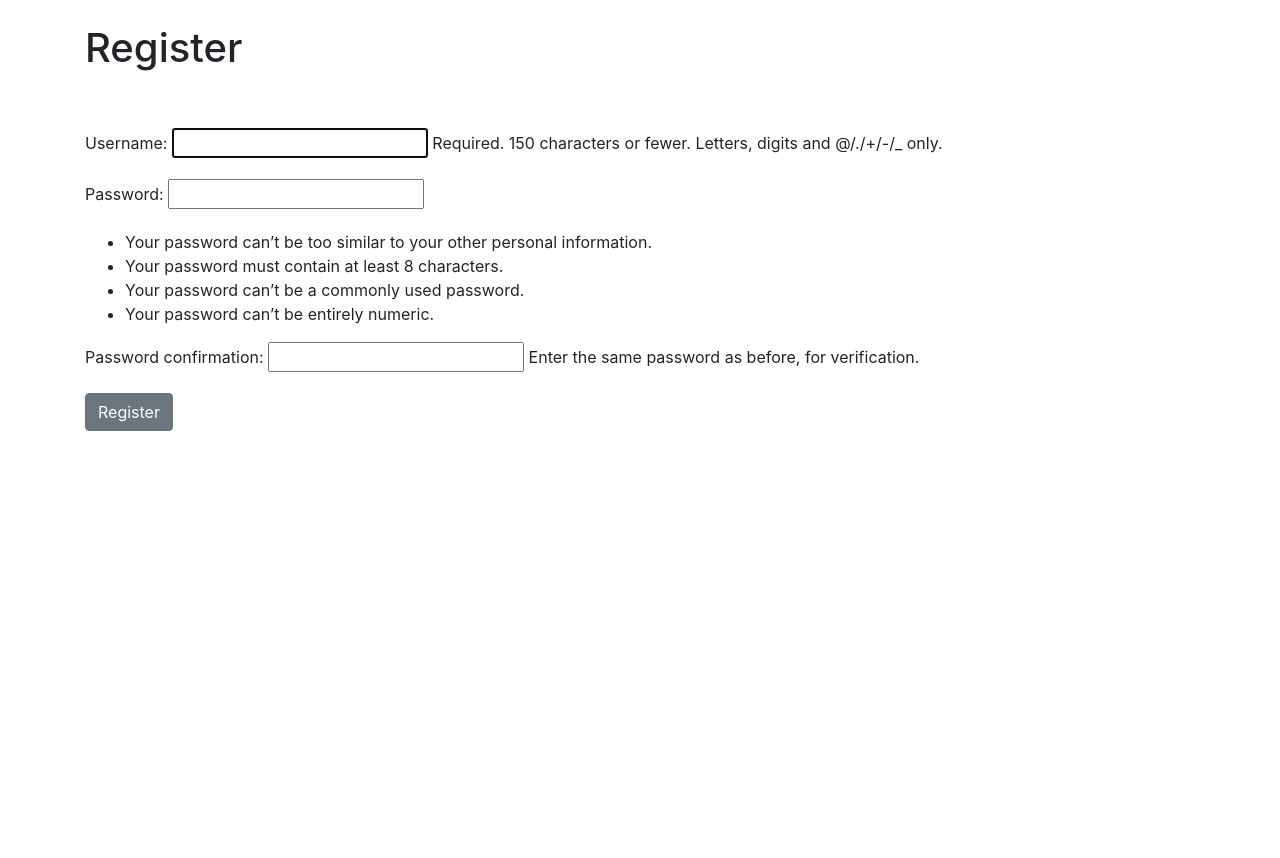
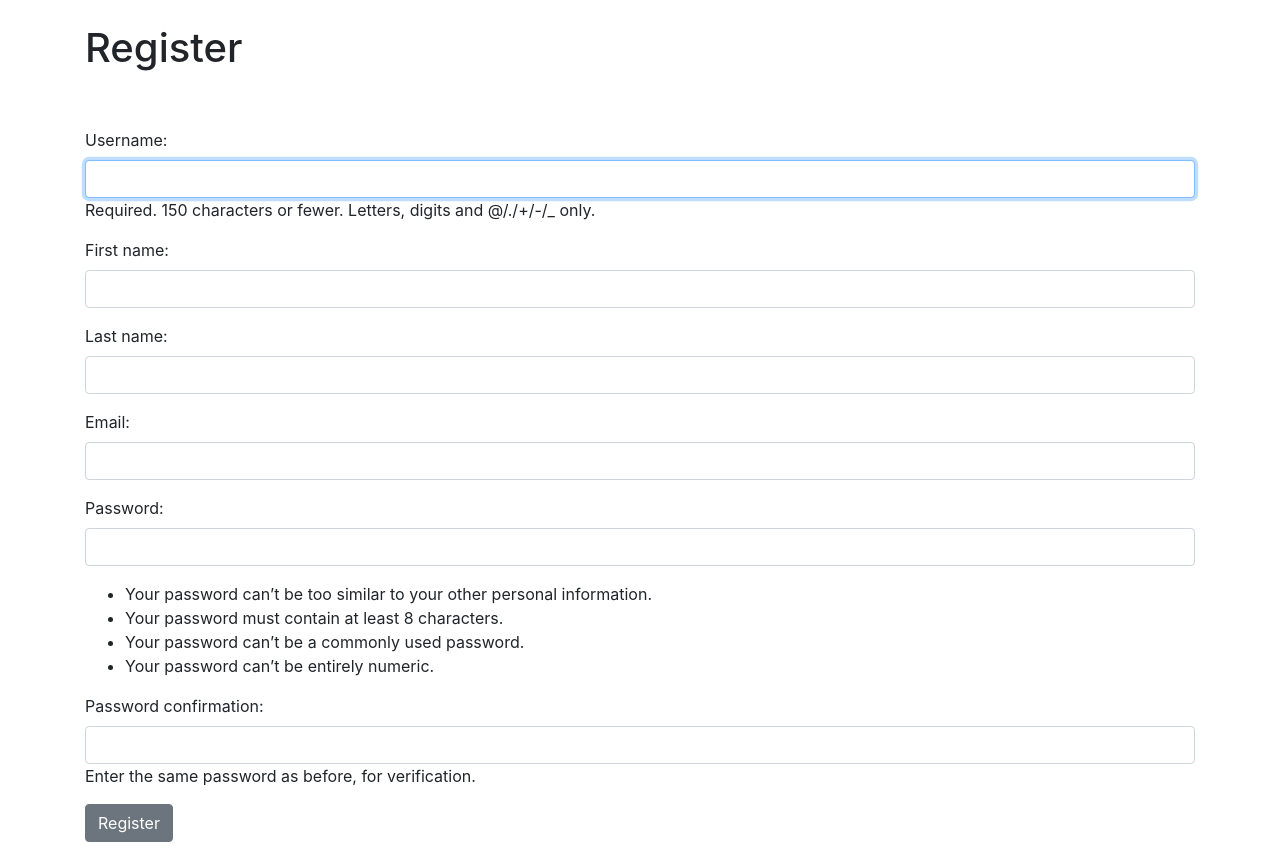
Before and after one commit to theorivero/blog-django, a Django app: page /members/register/ in a window 1280 px wide. Shown: the part 56-914 px from the top of the page. Before the commit the page ends 487 px from the top, so only its background shows below. Run offline with Django 3.2, Linux system fonts and the light colour scheme; some libraries are stand-ins or nearby versions.

Commit message:
add register bootstrao

```diff
--- /dev/null
+++ b/members/forms.py
@@ -0,0 +1,26 @@
+from .models import *
+from django.contrib.auth.forms import UserCreationForm
+from django.contrib.auth.models import User
+from django import forms
+
+
+
+
+
+
+class SignUpForm(UserCreationForm):
+	email = forms.EmailField(widget=forms.EmailInput(attrs={'class': 'form-control'}))
+	first_name = forms.CharField(max_length=100, widget=forms.TextInput(attrs={'class': 'form-control'}))
+	last_name = forms.CharField(max_length=100, widget=forms.TextInput(attrs={'class': 'form-control'}))
+
+	class Meta:
+		model = User
+		fields = ('username', 'first_name', 'last_name', 'email', 'password1', 'password2')
+
+
+	def __init__(self, *args, **kwargs):
+		super(SignUpForm, self).__init__(*args, **kwargs)
+
+		self.fields['username'].widget.attrs['class'] = 'form-control'
+		self.fields['password1'].widget.attrs['class'] = 'form-control'
+		self.fields['password2'].widget.attrs['class'] = 'form-control'
--- a/members/templates/registration/register.html
+++ b/members/templates/registration/register.html
@@ -16,7 +16,4 @@
 
 
 
-
-
-
 {% endblock %}
--- a/members/views.py
+++ b/members/views.py
@@ -2,8 +2,9 @@ from django.shortcuts import render
 from django.views import generic
 from django.contrib.auth.forms import UserCreationForm
 from django.urls import reverse_lazy
+from .forms import *
 
 class UserRegisterView(generic.CreateView):
-	form_class = UserCreationForm
+	form_class = SignUpForm
 	template_name = 'registration/register.html'
 	success_url = reverse_lazy('login')
```
Also changed, not shown: db.sqlite3.
